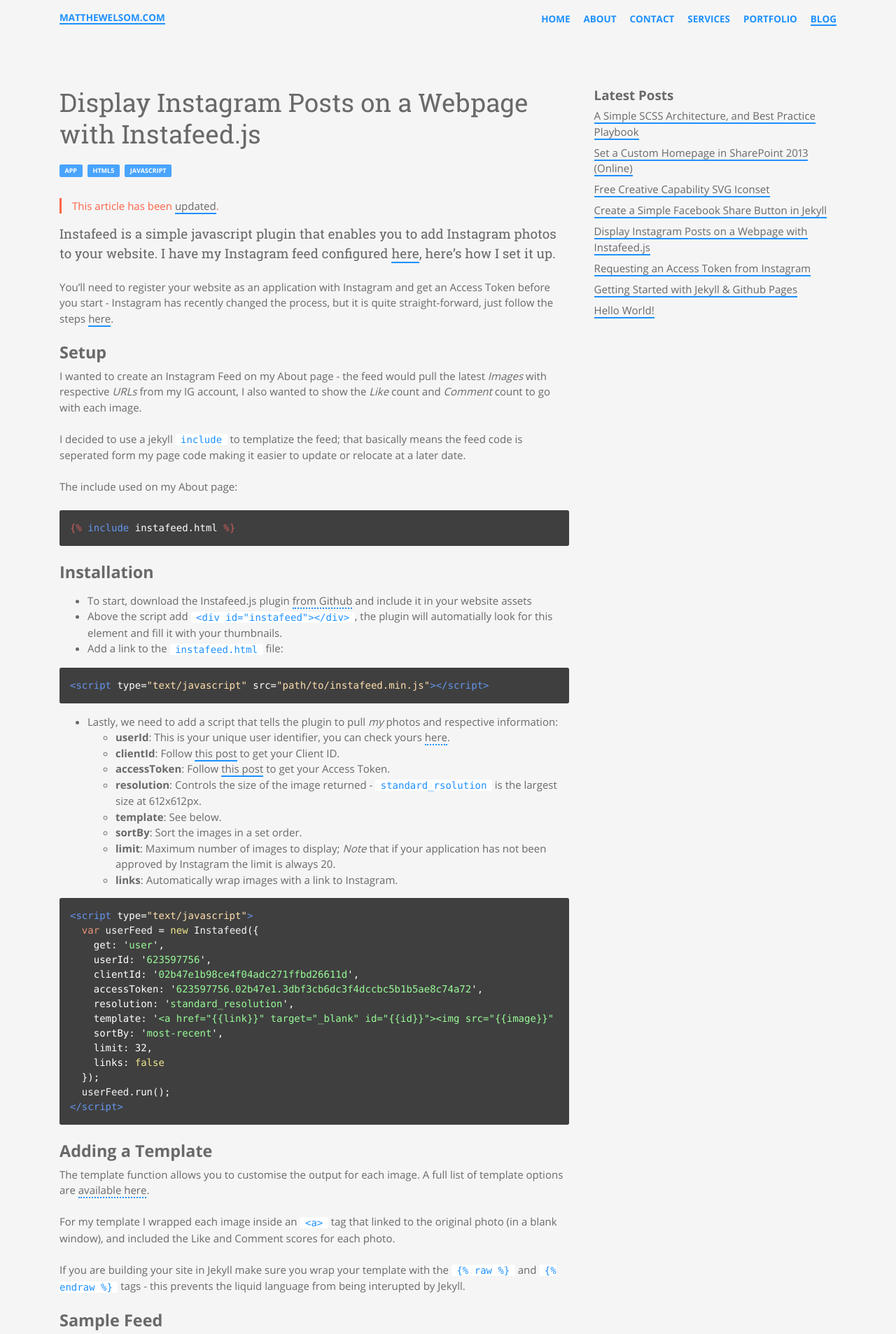
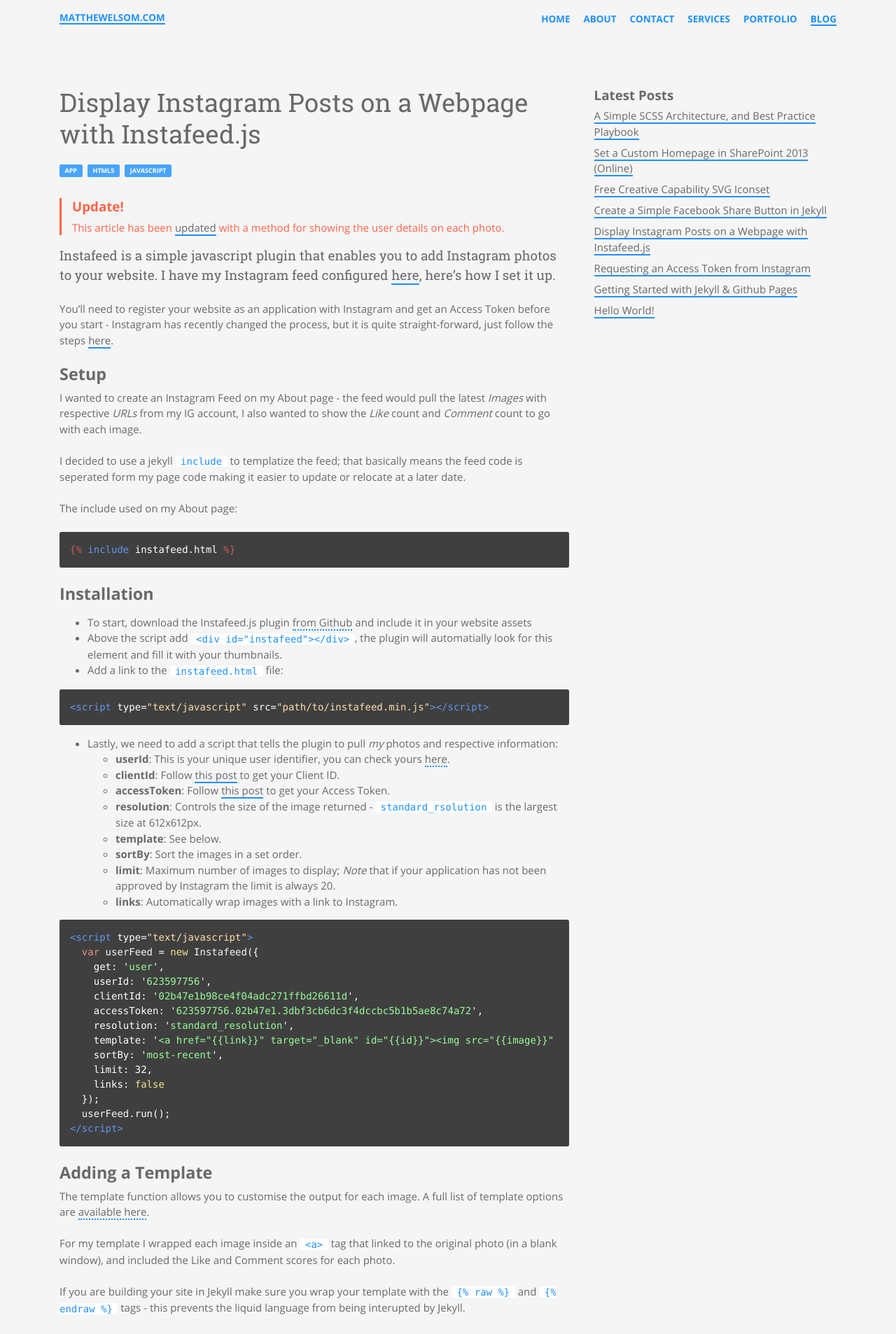
Before and after one commit to codophobia/matthewelsom.github.io, a Jekyll site: the page built from blog/_posts/2015-12-20-display-instagram-photos-on-webpage-with-instafeed.md, in a window 1280 px wide. Shown: the top 1906 px of the page at 70% size. Built offline with Jekyll 4.4.1, drawn with Linux system fonts in a browser that asks for light colours; comment, search, counter and statistics services are not loaded.

Commit message:
Add alert link styles

```diff
--- a/assets/_sass/_base/base/_typography.scss
+++ b/assets/_sass/_base/base/_typography.scss
@@ -230,6 +230,9 @@
   h4 {
     color: $red;
   }
+  a {
+    color: $red;
+  }
 }
 
 ::selection {
--- a/blog/_posts/2015-12-20-display-instagram-photos-on-webpage-with-instafeed.md
+++ b/blog/_posts/2015-12-20-display-instagram-photos-on-webpage-with-instafeed.md
@@ -5,7 +5,8 @@
 ---
 
 {{ site.data.alerts.update-blank }}
-This article has been <a href="#update-user-details">updated</a>.
+<h4>Update!</h4>
+This article has been <a href="#update-user-details">updated</a> with a method for showing the user details on each photo.
 {{ site.data.alerts.update-end }}
 
 Instafeed is a simple javascript plugin that enables you to add Instagram photos to your website. I have my Instagram feed configured [here](/about), here's how I set it up.
```
